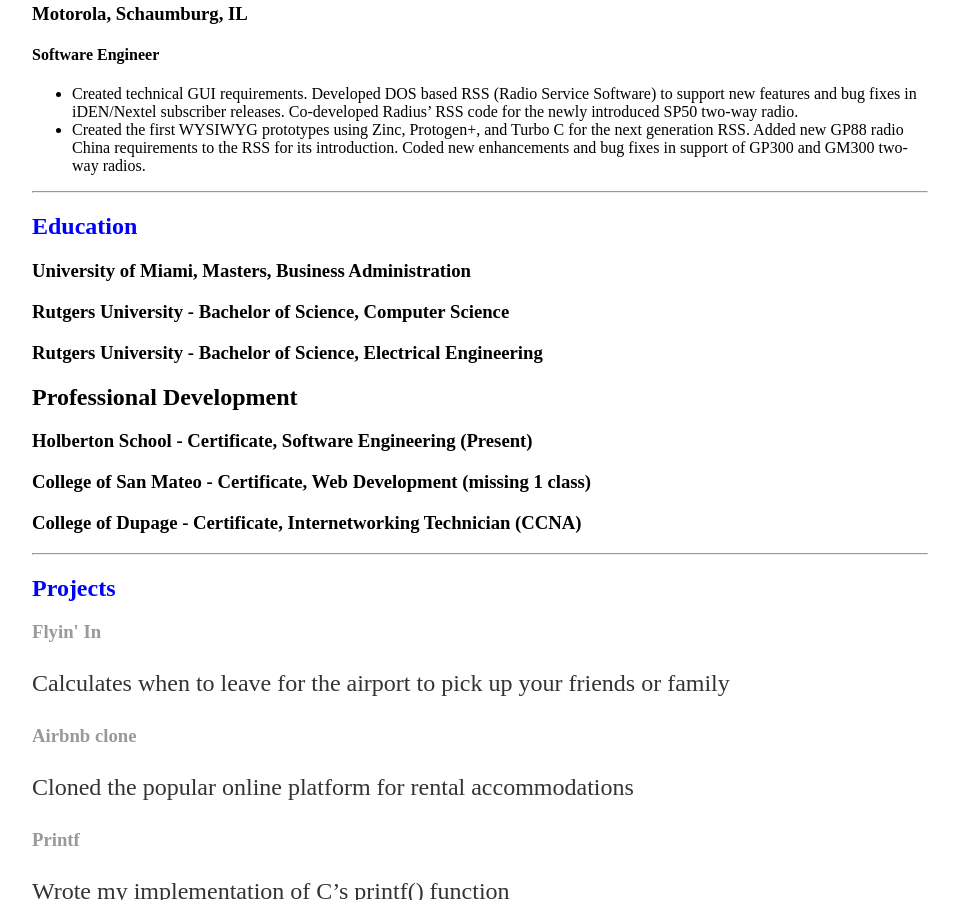
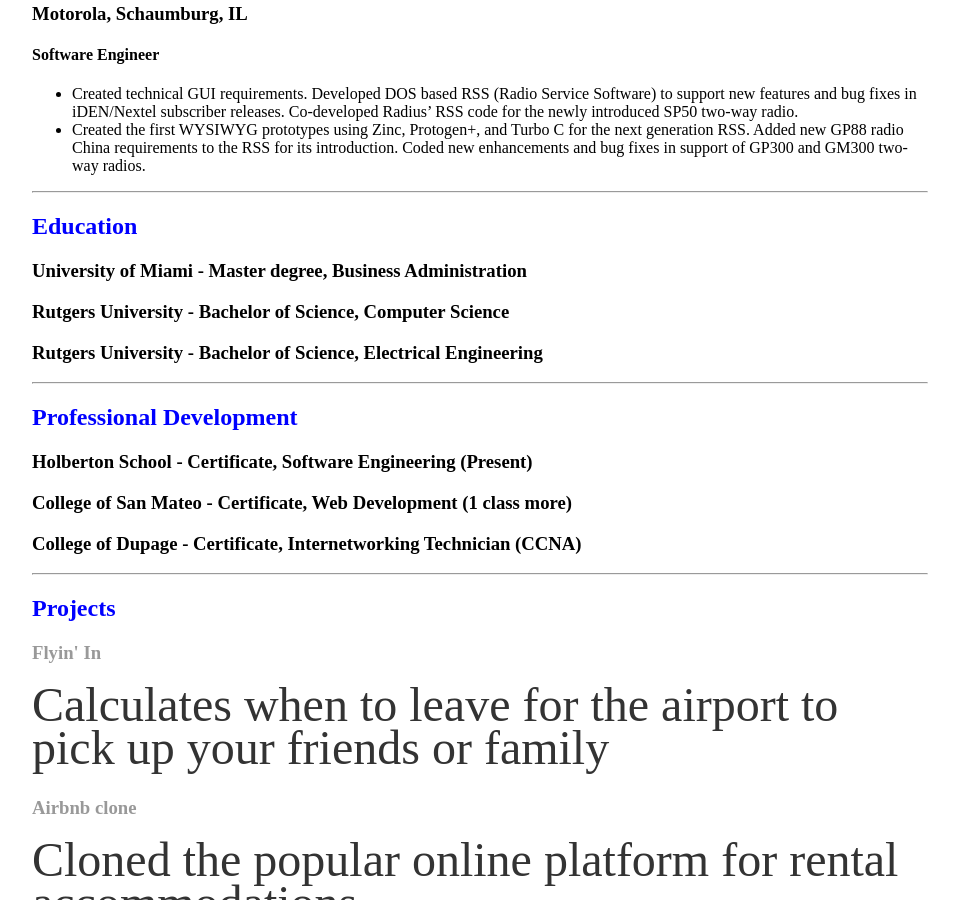
Before and after one commit to feliciahsieh/feliciahsieh.github.io, a Jekyll site: the page built from cv/index.html, in a window 1280 px wide and 900 px high, scrolled down 1059 px. Shown: the whole window, without its empty margins (160-1119 px from the left). Built offline with Jekyll 4.4.1, drawn with Linux system fonts in a browser that asks for light colours.

Commit message:
Changing font size of Projects

```diff
--- a/cv/index.html
+++ b/cv/index.html
@@ -58,16 +58,18 @@
     <hr> <!-- ------------------------- -->
 
 	<h2><font color="blue">Education</font></h2>
-	<h3>University of Miami, Masters, Business Administration</h3>
+	<h3>University of Miami - Master degree, Business Administration</h3>
 
 	<h3>Rutgers University - Bachelor of Science, Computer Science</h3>
 
 	<h3>Rutgers University - Bachelor of Science, Electrical Engineering</h3>
 
-    <h2>Professional Development</h2>
+    <hr> <!-- ------------------------- -->
+
+	<h2><font color="blue">Professional Development</font></h2>
 	<h3>Holberton School - Certificate, Software Engineering (Present)</h3>
 
-	<h3>College of San Mateo - Certificate, Web Development (missing 1 class)</h3>
+	<h3>College of San Mateo - Certificate, Web Development (1 class more)</h3>
 
 	<h3>College of Dupage - Certificate, Internetworking Technician (CCNA)</h3>
 
@@ -76,19 +78,19 @@
 	<h2><font color="blue">Projects</font></h2>
 
 	<h3><a href="http://www.flyinin.today/">Flyin' In</a></h3>
-	<p>Calculates when to leave for the airport to pick up your friends or family</p>
+	<p><font size="10px">Calculates when to leave for the airport to pick up your friends or family</font></p>
 
 	<h3><a href="">Airbnb clone</a></h3>
-	<p>Cloned the popular online platform for rental accommodations</p>
+	<p><font size="12px">Cloned the popular online platform for rental accommodations</font></p>
 
 	<h3><a href="">Printf</a></h3>
-	<p>Wrote my implementation of C’s printf() function</p>
+	<p><font size="8px">Wrote my implementation of C’s printf() function</font></p>
 
 	<h3><a href="">C shell</a></h3>
-	<p>Wrote a basic C shell</p>
+	<p><font size="10px">Wrote a basic C shell</font></p>
 
 	<h3><a href="">RPN Calculator</a></h3>
-	<p>Wrote a reverse polish notation bytecode calculator</p>
+	<p><font size="10px">Wrote a reverse polish notation bytecode calculator</font></p>
 
 	<hr> <!-- ------------------------- -->
 
```
